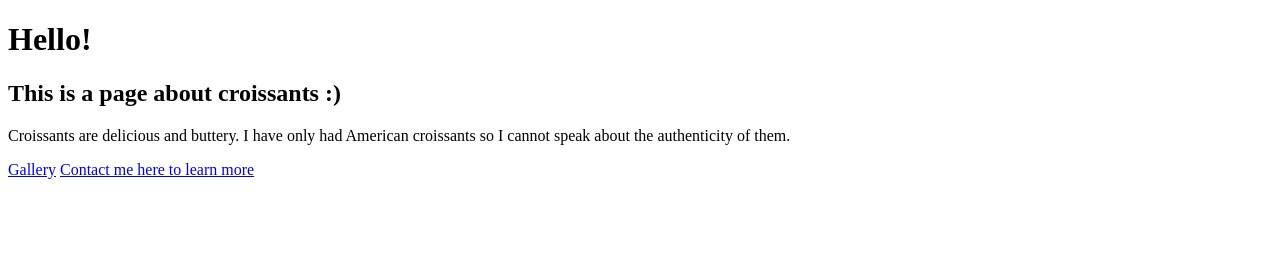
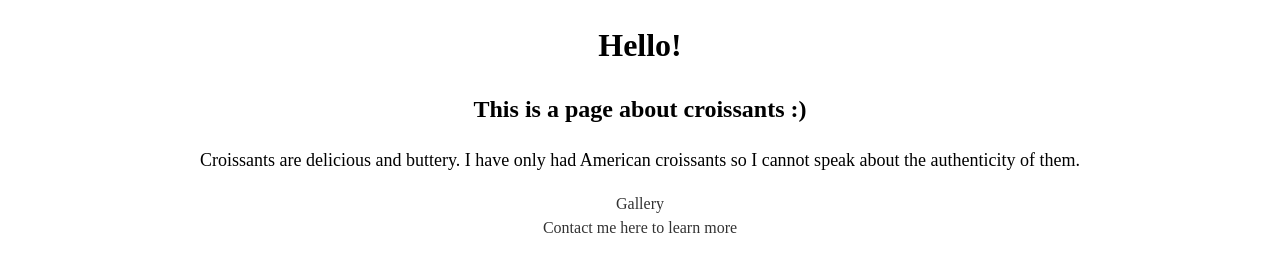
Before and after one commit to vivianlee795/Croissant, a plain HTML site: page index.html in a window 1280 px wide. Drawn offline with Linux system fonts and the light colour scheme.

Commit message:
added some styling

```diff
--- a/index.html
+++ b/index.html
@@ -5,6 +5,7 @@
     <meta http-equiv="X-UA-Compatible" content="IE=edge" />
     <meta name="viewport" content="width=device-width, initial-scale=1.0" />
     <title>Document</title>
+    <link rel="stylesheet" href="./style/style.css" />
   </head>
   <body>
     <h1>Hello!</h1>
--- a/style/style.css
+++ b/style/style.css
@@ -0,0 +1,11 @@
+body {
+    line-height: 1.5;
+    text-align:center}
+p {
+    font-size: 18px;
+}
+    a {
+    color:black;
+    display:block;
+    opacity: 0.8;
+    text-decoration: none;}
```
Also changed, not shown: contact.html (+1 -0 lines), photo.html (+1 -0 lines).
